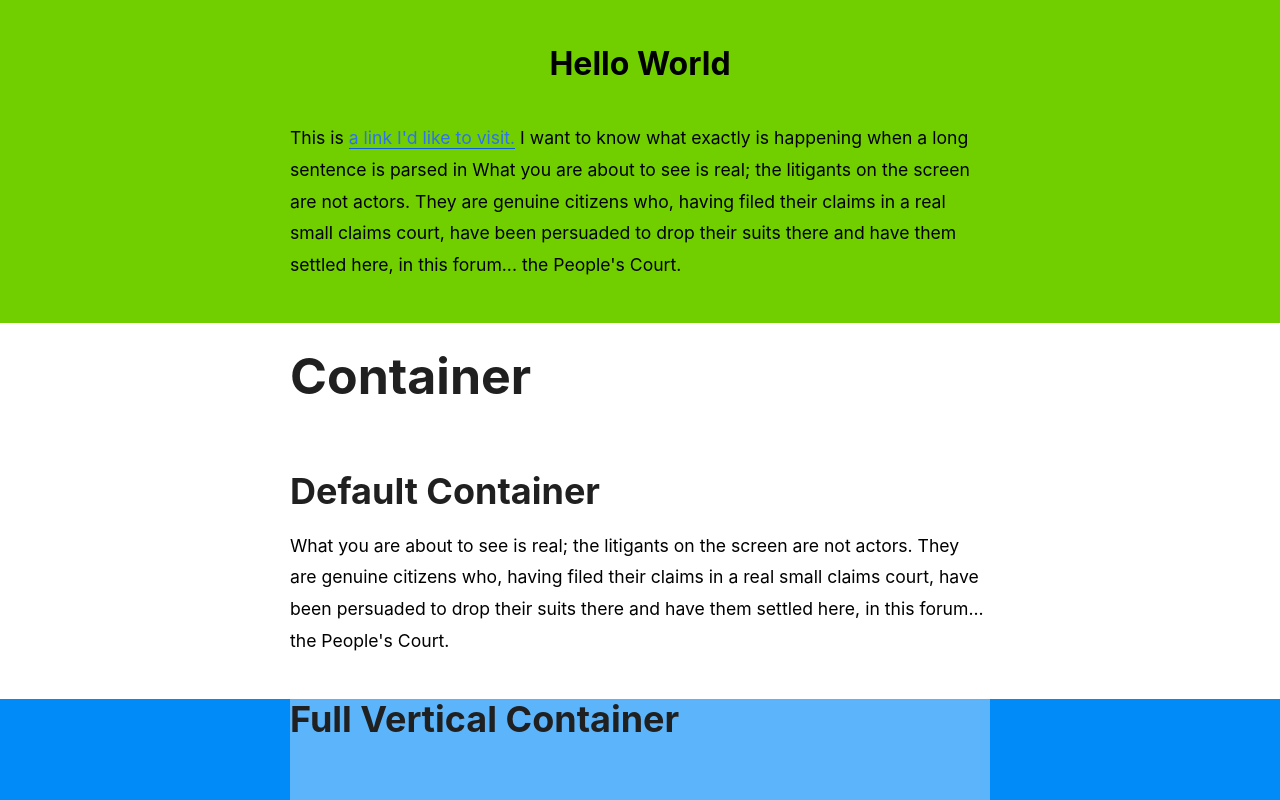
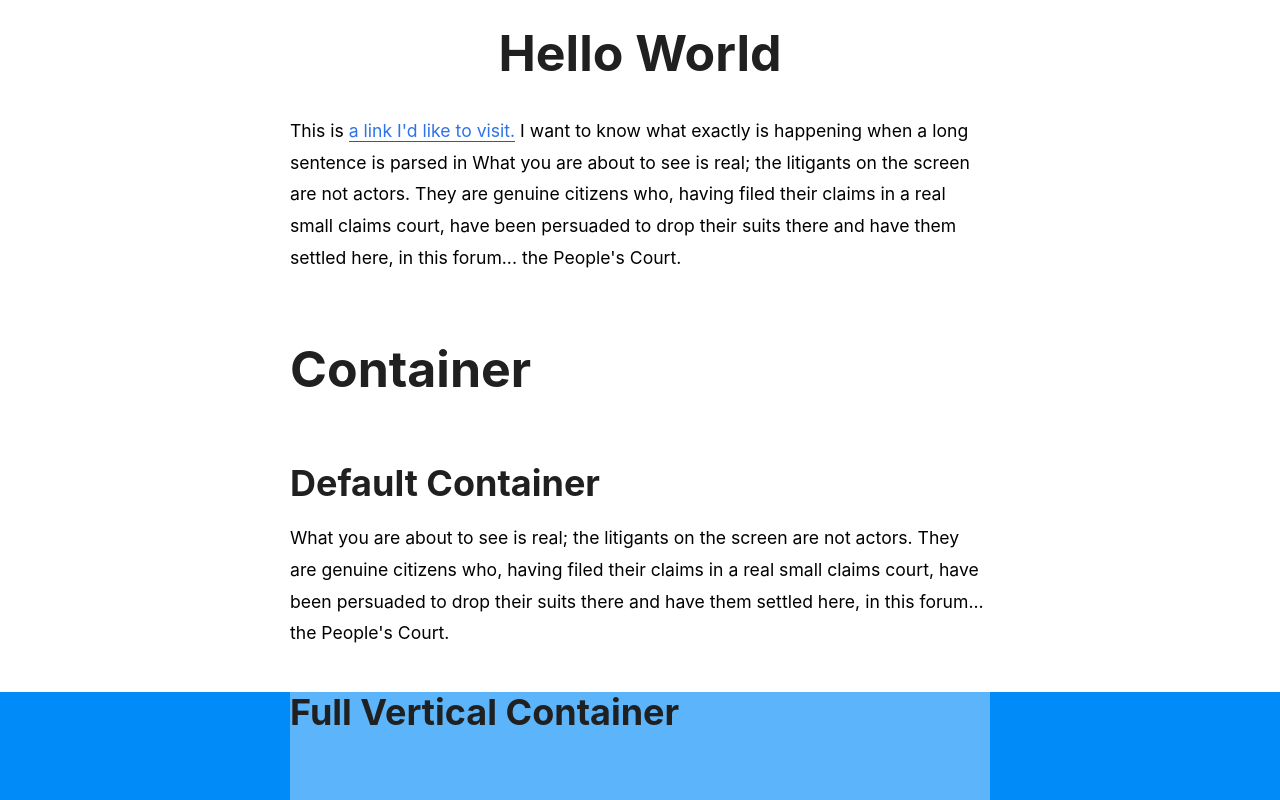
Before and after one commit to nkhil/Pinterest-for-books, a React app: page / in a window 1280 px wide. Shown: the top 800 px of the page. Built offline with nearby package versions, Linux system fonts and the light colour scheme.

Commit message:
Modify content formatting

```diff
--- a/src/App/App.js
+++ b/src/App/App.js
@@ -12,9 +12,9 @@ class App extends Component {
     return (
       <Fragment>
         <GlobalStyles />
-        <Container style={{ backgroundColor: '#71CF00' }}>
+        <Container>
           <Flex column contentCenter alignCenter>
-            <h1>Hello World</h1>
+            <Heading>Hello World</Heading>
             <p>
               This is{' '}
               <A href="http://nikhilvijayan.com">a link I'd like to visit.</A> I
```
